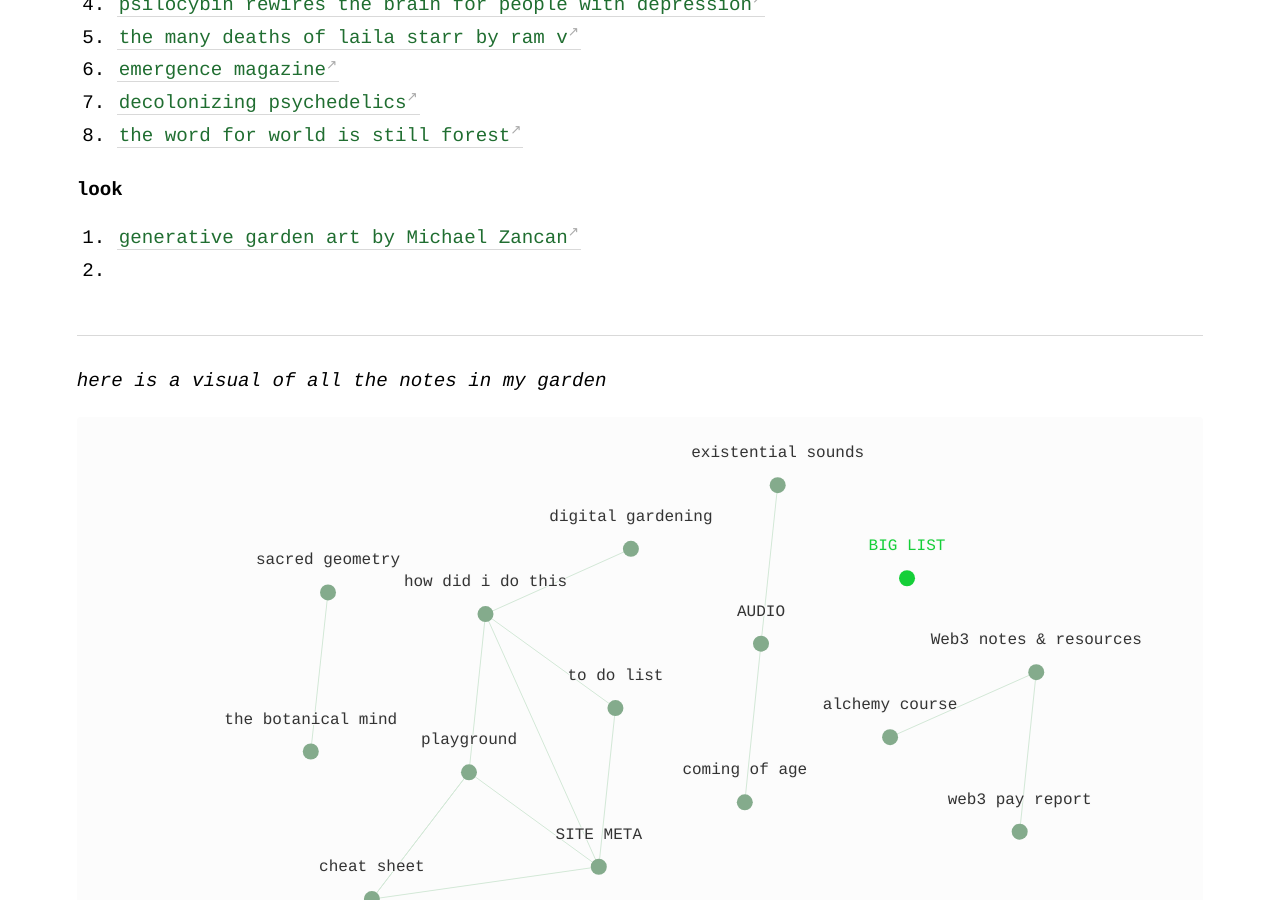
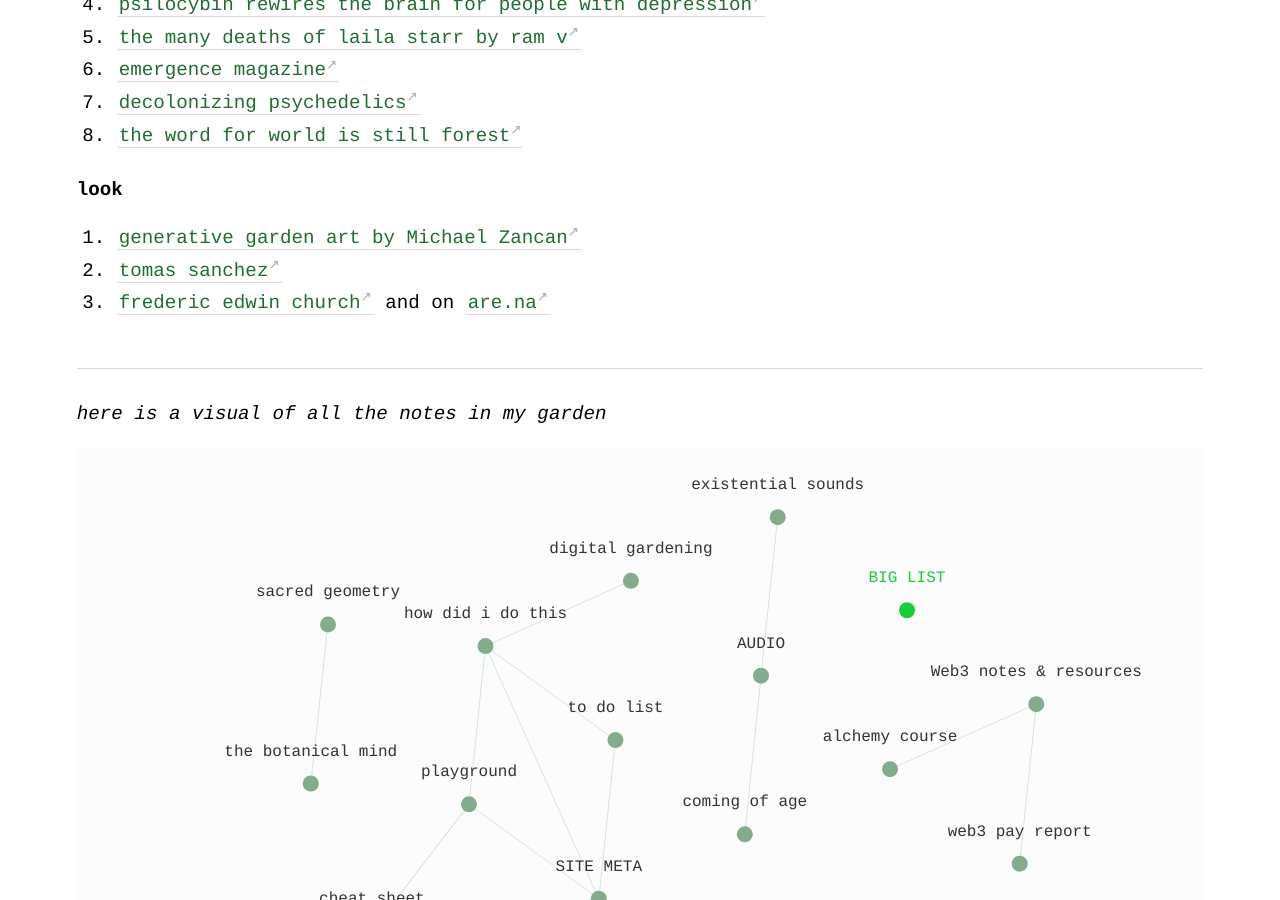
Before and after one commit to geminiworms/talyssagarden.github.io, a Jekyll site: the page built from _notes/big-list.md, in a window 1280 px wide and 900 px high, scrolled down 884 px. Built offline with Jekyll 4.4.1, drawn with Linux system fonts in a browser that asks for light colours.

Commit message:
Update big-list.md

```diff
--- a/_notes/big-list.md
+++ b/_notes/big-list.md
@@ -27,4 +27,5 @@ title: BIG LIST
 
 #### look
 1. [generative garden art by Michael Zancan](https://www.instagram.com/zancan.code/)
-2.
+2. [tomas sanchez](https://www.instagram.com/tomassanchezstudio/?hl=en)
+3. [frederic edwin church](https://www.fredericedwinchurch.org/the-complete-works.html) and on [are.na](https://www.are.na/maxime-desalle/frederic-edwin-church)
```
